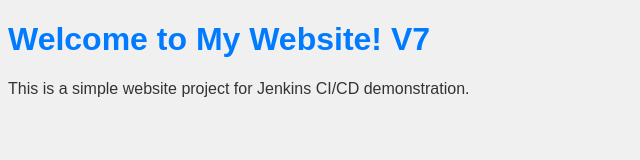
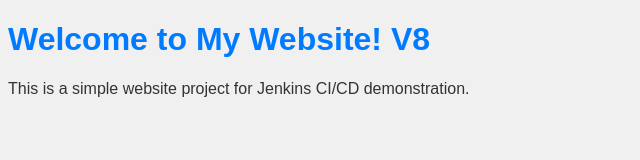
Before and after one commit to Ahmar1232/jenkins-website-ci, a plain HTML site: page index.html in a window 1280 px wide. Shown: the full height of the page, 0-640 px from the left. Drawn offline with Linux system fonts and the light colour scheme.

Commit message:
version8

```diff
--- a/index.html
+++ b/index.html
@@ -8,7 +8,7 @@ scale=1.0">
 <link rel="stylesheet" href="styles.css">
 </head>
 <body>
-<h1>Welcome to My Website! V7</h1>
+<h1>Welcome to My Website! V8</h1>
 <p>This is a simple website project for Jenkins CI/CD
 demonstration.</p>
 </body>
```
